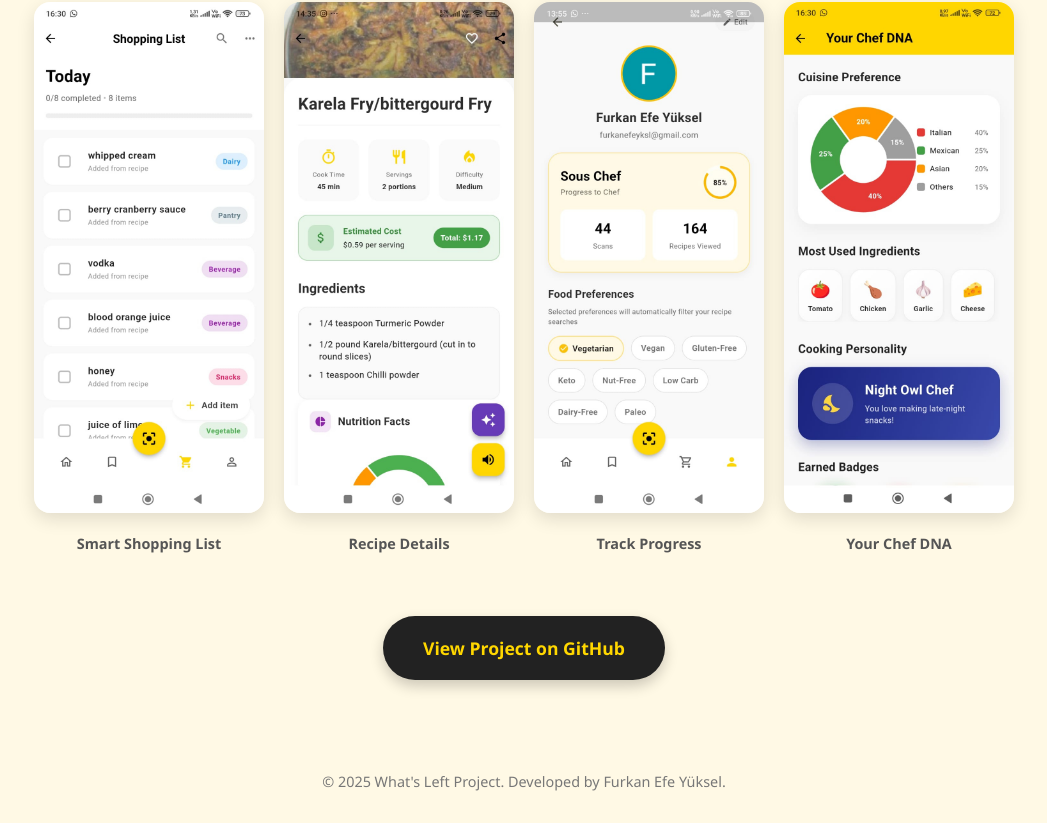
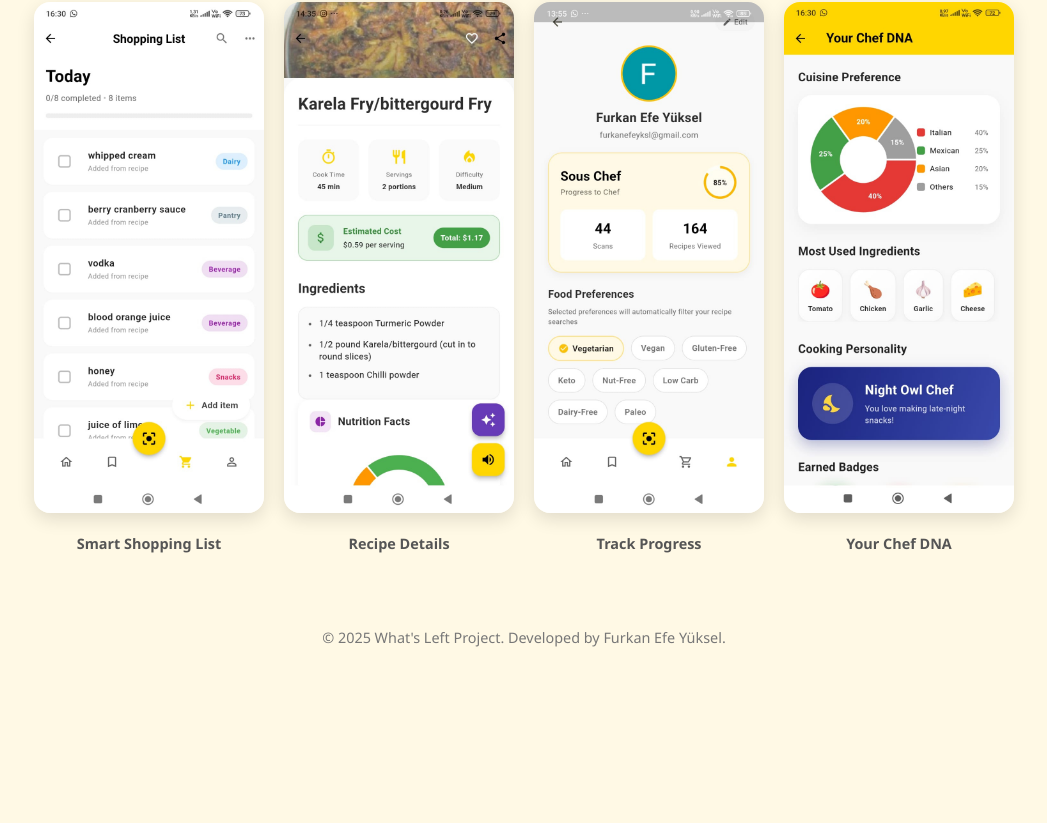
Before and after one commit to FurkanEfeYuksel/whats-left-app, a plain HTML site: page index.html in a window 1280 px wide. Shown: the part 1181-2004 px from the top of the page, without its empty margins (116-1163 px from the left). After the commit the page ends 1860 px from the top, so only its background shows below. Drawn offline with Linux system fonts and the light colour scheme.

Commit message:
Update index.html

```diff
--- a/index.html
+++ b/index.html
@@ -170,10 +170,6 @@
                 <p class="screenshot-caption">Your Chef DNA</p>
             </div>
         </div>
-
-        <div class="btn-container">
-            <a href="https://github.com/FurkanEfeYuksel/whats-left.git" class="btn" target="_blank">View Project on GitHub</a>
-        </div>
     </div>
 
     <footer>
```
